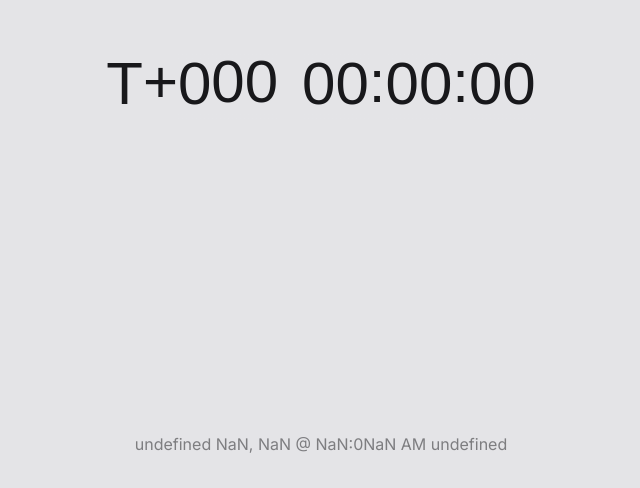
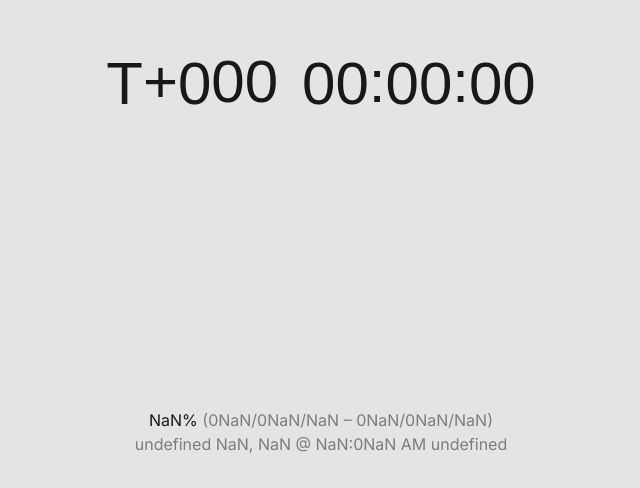
Before and after one commit to pixelpxed/graduation-countdown, a Next.js app: page / in a window 1280 px wide. Shown: the part 312-800 px from the top of the page, without its empty margins (319-959 px from the left). Built offline with nearby package versions, Linux system fonts and the light colour scheme; a web font is replaced by a local one.

Commit message:
feat: keep the grad message hidden upon load

```diff
--- a/pages/index.tsx
+++ b/pages/index.tsx
@@ -132,7 +132,9 @@ const Landing = () => {
             <b className="font-semibold">{eventName}</b>
           </p> */}
           <p>
-            {timeLeft.info.difference > 0 ? (
+            {timeLeft.info.difference < 0 ? (
+              <span>{process.env.NEXT_PUBLIC_EVENT_PASSING_MESSAGE}</span>
+            ) : (
               <>
                 <b className="font-medium">
                   {/* Get a 2-decimal percentage of time from M1-M6 completion. */}
@@ -152,8 +154,6 @@ const Landing = () => {
                   {getShortenedDateString(graduationTime)})
                 </span>
               </>
-            ) : (
-              <span>{process.env.NEXT_PUBLIC_EVENT_PASSING_MESSAGE}</span>
             )}
           </p>
           <p className="opacity-50">
```
